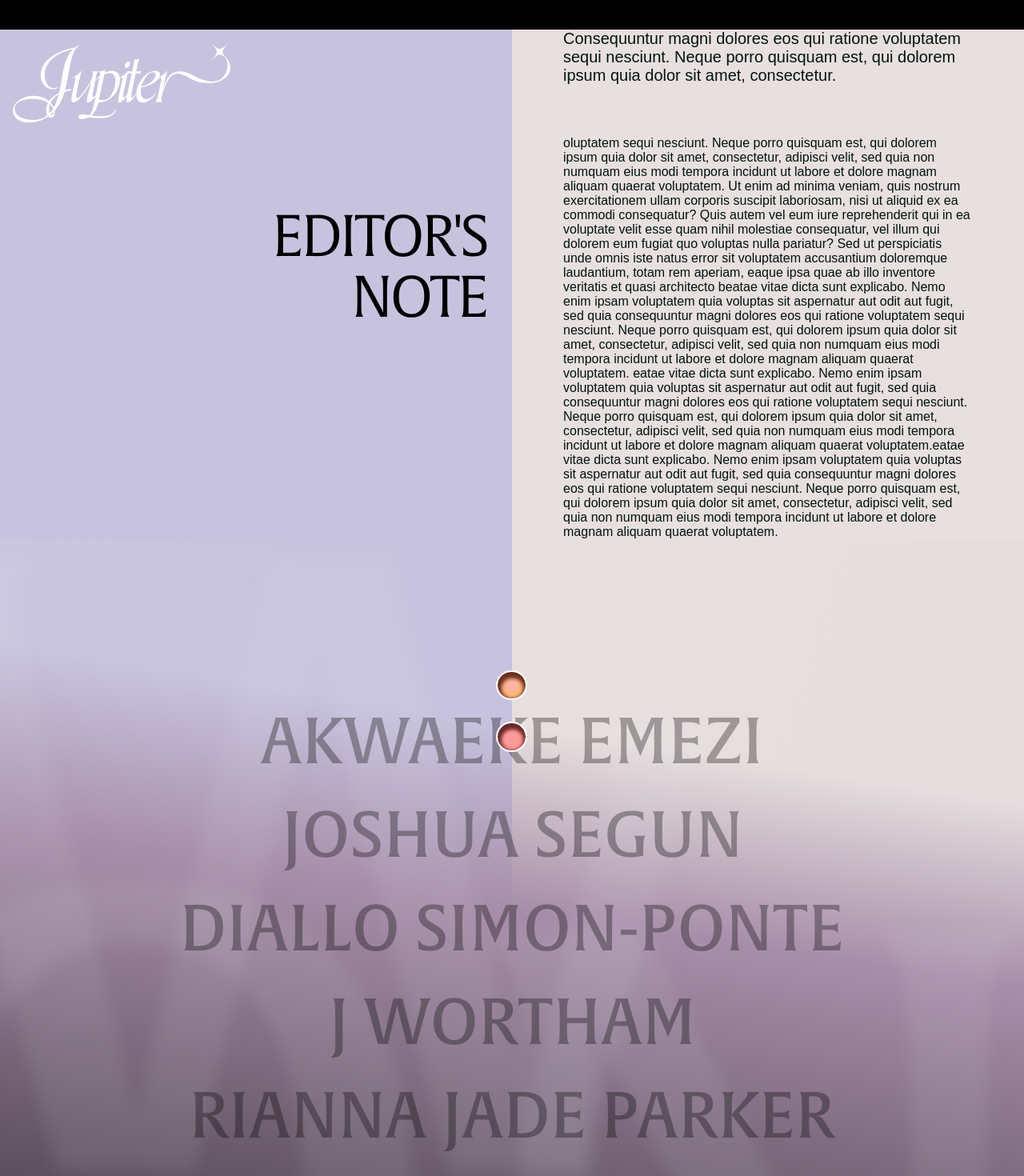
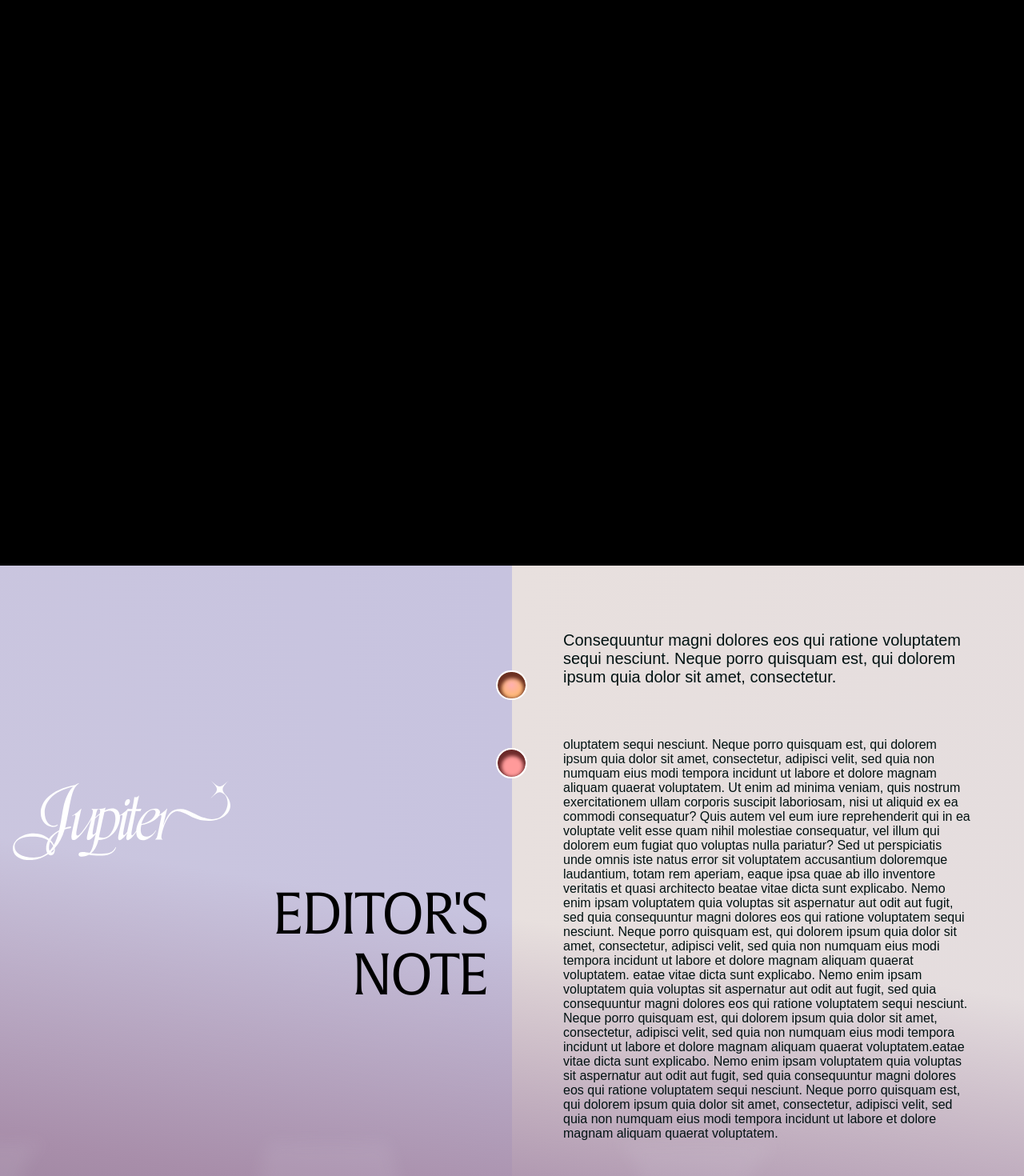
Before and after one commit to lizetteayala1211/jupiter-mag, a Next.js app: page / in a window 1280 px wide. Shown: the part 100-1570 px from the top of the page at 80% size. Built offline with nearby package versions, Linux system fonts and the light colour scheme; no server answers; a web font is replaced by a local one.

Commit message:
get rid of weird line

```diff
--- a/src/app/globals.css
+++ b/src/app/globals.css
@@ -1,3 +1,5 @@
+/* TODO: need to make px and em standardized across project */
+
 /* css variables */
 :root {
   /* padding */
--- a/src/app/home/AuthorBackground.tsx
+++ b/src/app/home/AuthorBackground.tsx
@@ -5,6 +5,9 @@ export function AuthorBackground() {
         resize: "both",
         overflow: "hidden",
         width: "100%",
+        position: "absolute",
+        zIndex: 0,
+        top: 700,
       }}
     >
       <svg
--- a/src/app/home/index.tsx
+++ b/src/app/home/index.tsx
@@ -7,6 +7,7 @@ import { JupiterAnimation } from "@/app/home/JupiterAnimation"
 // styled assets
 import {
   Authors,
+  EditorContainer,
   EditorCover,
   EditorNote,
   Lottie,
@@ -21,6 +22,7 @@ import { AuthorBackground } from "./AuthorBackground"
 import { Credits } from "./Credits"
 import { AuthorAbouts } from "./AuthorAbouts"
 import { AuthorDirectory } from "./AuthorDirectory"
+import { Dummy } from "@/components/Dummy"
 
 export const getStaticProps: GetStaticProps = () => {
   return {
@@ -49,14 +51,16 @@ export default function Home() {
         <Lottie>
           <JupiterAnimation />
         </Lottie>
+
+        <Authors>
+          <EditorContainer>
             <EditorCover>
+              <div style={{ height: "100%" }}>
                 <div style={{ height: "20%", width: "50%", padding: "16px" }}>
                   <JupiterLogo color="white" />
                 </div>
                 <div
                   style={{
-              height: "100%",
-              width: "100%",
                     display: "flex",
                     flexDirection: "column",
                     justifyContent: "center",
@@ -66,55 +70,58 @@ export default function Home() {
                   <div>Editor&apos;s</div>
                   <div>Note</div>
                 </div>
+              </div>
             </EditorCover>
             <EditorNote className="abhaya-libre">
               <p style={{ fontSize: "20px" }}>
                 Consequuntur magni dolores eos qui ratione voluptatem sequi
-            nesciunt. Neque porro quisquam est, qui dolorem ipsum quia dolor sit
-            amet, consectetur.
+                nesciunt. Neque porro quisquam est, qui dolorem ipsum quia dolor
+                sit amet, consectetur.
               </p>
               <HugeGuy />
               <p style={{ fontSize: "16px" }}>
                 oluptatem sequi nesciunt. Neque porro quisquam est, qui dolorem
-            ipsum quia dolor sit amet, consectetur, adipisci velit, sed quia non
-            numquam eius modi tempora incidunt ut labore et dolore magnam
-            aliquam quaerat voluptatem. Ut enim ad minima veniam, quis nostrum
-            exercitationem ullam corporis suscipit laboriosam, nisi ut aliquid
-            ex ea commodi consequatur? Quis autem vel eum iure reprehenderit qui
-            in ea voluptate velit esse quam nihil molestiae consequatur, vel
-            illum qui dolorem eum fugiat quo voluptas nulla pariatur? Sed ut
-            perspiciatis unde omnis iste natus error sit voluptatem accusantium
-            doloremque laudantium, totam rem aperiam, eaque ipsa quae ab illo
-            inventore veritatis et quasi architecto beatae vitae dicta sunt
-            explicabo. Nemo enim ipsam voluptatem quia voluptas sit aspernatur
-            aut odit aut fugit, sed quia consequuntur magni dolores eos qui
-            ratione voluptatem sequi nesciunt. Neque porro quisquam est, qui
-            dolorem ipsum quia dolor sit amet, consectetur, adipisci velit, sed
-            quia non numquam eius modi tempora incidunt ut labore et dolore
-            magnam aliquam quaerat voluptatem. eatae vitae dicta sunt explicabo.
-            Nemo enim ipsam voluptatem quia voluptas sit aspernatur aut odit aut
+                ipsum quia dolor sit amet, consectetur, adipisci velit, sed quia
+                non numquam eius modi tempora incidunt ut labore et dolore
+                magnam aliquam quaerat voluptatem. Ut enim ad minima veniam,
+                quis nostrum exercitationem ullam corporis suscipit laboriosam,
+                nisi ut aliquid ex ea commodi consequatur? Quis autem vel eum
+                iure reprehenderit qui in ea voluptate velit esse quam nihil
+                molestiae consequatur, vel illum qui dolorem eum fugiat quo
+                voluptas nulla pariatur? Sed ut perspiciatis unde omnis iste
+                natus error sit voluptatem accusantium doloremque laudantium,
+                totam rem aperiam, eaque ipsa quae ab illo inventore veritatis
+                et quasi architecto beatae vitae dicta sunt explicabo. Nemo enim
+                ipsam voluptatem quia voluptas sit aspernatur aut odit aut
                 fugit, sed quia consequuntur magni dolores eos qui ratione
                 voluptatem sequi nesciunt. Neque porro quisquam est, qui dolorem
-            ipsum quia dolor sit amet, consectetur, adipisci velit, sed quia non
-            numquam eius modi tempora incidunt ut labore et dolore magnam
-            aliquam quaerat voluptatem.eatae vitae dicta sunt explicabo. Nemo
-            enim ipsam voluptatem quia voluptas sit aspernatur aut odit aut
-            fugit, sed quia consequuntur magni dolores eos qui ratione
-            voluptatem sequi nesciunt. Neque porro quisquam est, qui dolorem
-            ipsum quia dolor sit amet, consectetur, adipisci velit, sed quia non
-            numquam eius modi tempora incidunt ut labore et dolore magnam
-            aliquam quaerat voluptatem.
+                ipsum quia dolor sit amet, consectetur, adipisci velit, sed quia
+                non numquam eius modi tempora incidunt ut labore et dolore
+                magnam aliquam quaerat voluptatem. eatae vitae dicta sunt
+                explicabo. Nemo enim ipsam voluptatem quia voluptas sit
+                aspernatur aut odit aut fugit, sed quia consequuntur magni
+                dolores eos qui ratione voluptatem sequi nesciunt. Neque porro
+                quisquam est, qui dolorem ipsum quia dolor sit amet,
+                consectetur, adipisci velit, sed quia non numquam eius modi
+                tempora incidunt ut labore et dolore magnam aliquam quaerat
+                voluptatem.eatae vitae dicta sunt explicabo. Nemo enim ipsam
+                voluptatem quia voluptas sit aspernatur aut odit aut fugit, sed
+                quia consequuntur magni dolores eos qui ratione voluptatem sequi
+                nesciunt. Neque porro quisquam est, qui dolorem ipsum quia dolor
+                sit amet, consectetur, adipisci velit, sed quia non numquam eius
+                modi tempora incidunt ut labore et dolore magnam aliquam quaerat
+                voluptatem.
               </p>
             </EditorNote>
-        <Authors>
+          </EditorContainer>
           <div
             style={{
               display: "flex",
               flexDirection: "column",
               alignItems: "center",
-              position: "absolute",
               left: "10%",
               right: "10%",
+              zIndex: 10,
             }}
           >
             <AuthorDirectory />
--- a/src/app/home/styled.ts
+++ b/src/app/home/styled.ts
@@ -3,54 +3,34 @@ import { SharedGridMain } from "@/utils/layout"
 import Link from "next/link"
 import styled from "styled-components"
 
+// grid
 export const Main = styled(SharedGridMain)`
   grid-template-areas:
     "lottie"
-    "editorCover"
-    "editorNote"
-    "authors"
-    "authorAbout";
+    "authors";
   grid-template-columns: repeat(2, 1fr);
-  grid-template-rows: 1fr 1fr minmax(0, 4fr);
+  grid-template-rows: 1fr 4fr;
   grid-template-areas:
     "lottie lottie"
-    "editorCover editorNote"
     "authors authors";
   font-family: "Alverata Light";
-
   p {
     font-size: 14px;
   }
 
-  /* TODO: there has to be a cleaner way to do this grid lol */
   /* smaller desktops */
   @media only screen and (min-width: ${screenMdMin}) {
-    grid-template-rows: 0.3fr 1.8fr minmax(0, 5fr);
+    grid-template-rows: 1fr 6fr;
   }
 
+  /* standard desktops */
   @media only screen and (min-width: ${screenLgMin}) {
-    grid-template-rows: 0.3fr 1.4fr minmax(0, 5.8fr);
-  }
-
-  @media only screen and (min-width: 1300px) {
-    grid-template-rows: 0.3fr 1.4fr minmax(0, 5.2fr);
-  }
-
-  @media only screen and (min-width: 1400px) {
-    grid-template-rows: 0.3fr 1fr minmax(0, 4.8fr);
-  }
-
-  @media only screen and (min-width: 1500px) {
-    grid-template-rows: 0.3fr 1.4fr minmax(0, 4.5fr);
-  }
-
-  @media only screen and (min-width: 1600px) {
-    grid-template-rows: 0.3fr 1fr minmax(0, 4.2fr);
+    grid-template-rows: 1fr 5.5fr;
   }
 
   /* extra wide desktops */
   @media only screen and (min-width: ${screenXlMin}) {
-    grid-template-rows: 0.3fr 1fr minmax(0, 4.8fr);
+    grid-template-rows: 1fr 4fr;
   }
 `
 export const Lottie = styled.section`
@@ -58,13 +38,40 @@ export const Lottie = styled.section`
   grid-row: span;
 `
 
-export const EditorCover = styled.section`
-  grid-area: editorCover;
+export const Authors = styled.section`
+  grid-area: authors;
+  position: relative;
+  width: 100%;
+  height: 100%;
+  display: flex;
+  flex-direction: column;
+  align-items: center;
+
+  background: linear-gradient(
+      189deg,
+      rgba(191, 160, 193, 0) 11.66%,
+      #a88eaa 19.75%,
+      #000 54.08%
+    ),
+    conic-gradient(
+      from 0deg at 50% 28.37%,
+      var(--color-article-cream) 0.06875477149151266deg,
+      var(--color-article-purple) 360deg
+    );
+`
+
+export const EditorContainer = styled.div`
+  display: flex;
+  justify-content: center;
+  align-items: center;
+`
+
+export const EditorCover = styled.div`
   flex-direction: column;
   display: flex;
+  width: 50%;
 
   font-family: "Alverata Light";
-  background-color: var(--color-article-purple);
   color: var(--color-black);
   padding-inline-end: 12px;
   font-size: 44px;
@@ -76,14 +83,12 @@ export const EditorCover = styled.section`
   @media only screen and (min-width: ${screenMdMin}) {
     padding-inline-end: 32px;
     font-size: 64px;
-    padding-bottom: 4em;
   }
 
   /* wide desktops */
   @media only screen and (min-width: ${screenLgMin}) {
     padding-inline-end: 32px;
     font-size: 72px;
-    padding-bottom: 2em;
   }
 
   /* extra wide desktops */
@@ -93,44 +98,23 @@ export const EditorCover = styled.section`
   }
 `
 
-export const EditorNote = styled.section`
-  grid-area: editorNote;
+export const EditorNote = styled.div`
   display: flex;
   flex-direction: column;
   justify-content: center;
+  width: 50%;
+  min-height: 800px;
 
-  background-color: var(--color-article-cream);
   color: var(--color-off-black);
   font-size: 16px;
   padding-inline-start: 64px;
   padding-inline-end: 64px;
 `
-
-export const Authors = styled.section`
-  grid-area: authors;
-  position: relative;
-  width: 100%;
-  display: flex;
-  flex-direction: column;
-  align-items: center;
-
-  background: linear-gradient(
-      189deg,
-      rgba(191, 160, 193, 0) 11.66%,
-      #a88eaa 19.75%,
-      #000 54.08%
-    ),
-    conic-gradient(
-      from 0deg at 50% 50%,
-      var(--color-article-cream) 0deg,
-      var(--color-article-purple) 360deg
-    );
-`
+// graphics
 
 export const PunctureOne = styled.div`
   box-sizing: border-box;
 
-  position: absolute;
   width: 35px;
   height: 33px;
   border-radius: 100px;
@@ -143,7 +127,6 @@ export const PunctureOne = styled.div`
 export const PunctureTwo = styled.div`
   box-sizing: border-box;
 
-  position: absolute;
   width: 35px;
   height: 34px;
   border-radius: 100px;
@@ -199,16 +182,19 @@ export const AuthorContent = styled.div`
   /* smaller desktops */
   @media only screen and (min-width: ${screenMdMin}) {
     padding-inline-start: 2em;
+    max-width: 550px;
   }
 
   /* wide desktops */
   @media only screen and (min-width: ${screenLgMin}) {
     padding-inline-start: 4em;
+    max-width: 730px;
   }
 
   /* extra wide desktops */
   @media only screen and (min-width: ${screenXlMin}) {
     padding-inline-start: 8em;
+    max-width: 980px;
   }
 `
 
@@ -290,10 +276,6 @@ export const AuthorDirectoryContainer = styled.div`
   @media only screen and (min-width: ${screenLgMin}) {
     padding: 12em 0 16em 0;
   }
-
-  /* extra wide desktops */
-  @media only screen and (min-width: ${screenXlMin}) {
-  }
 `
 
 export const AuthorAboutsContainer = styled.div`
```
Lines whose indentation alone changed are shown as unchanged.
